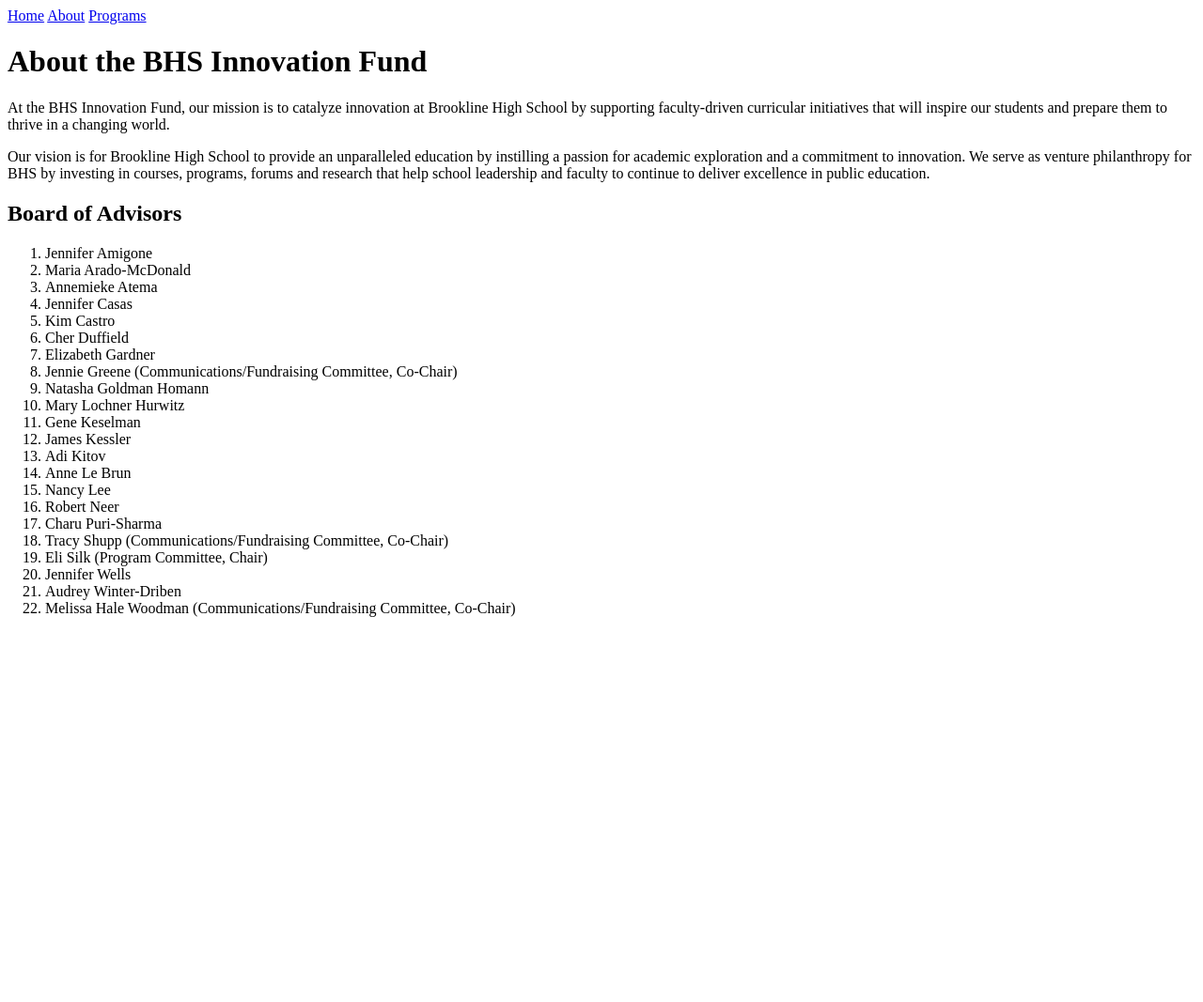
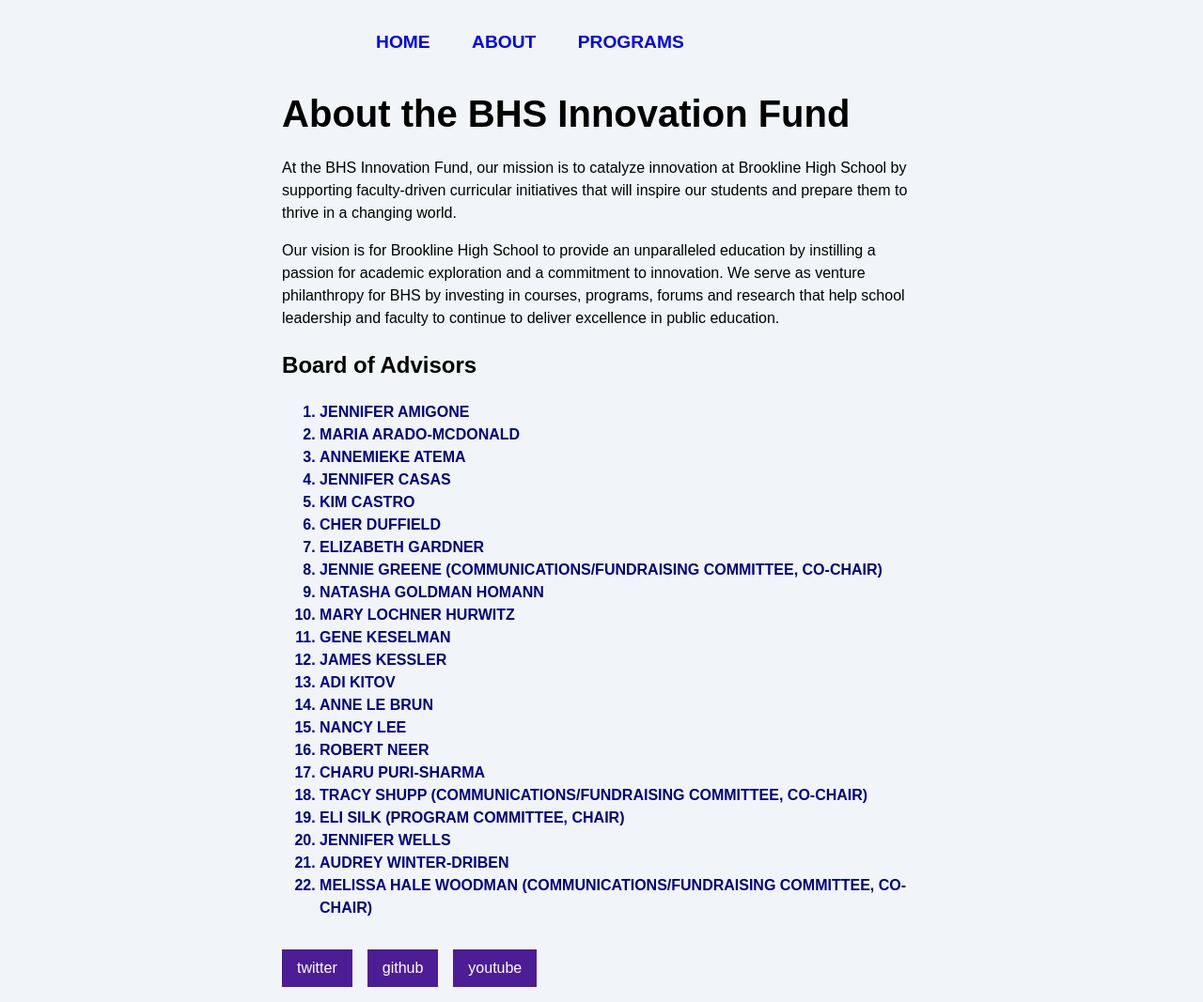
Before and after one commit to elisilk/bhs-innovation-fund, an Astro site: page /about in a window 1280 px wide. Shown: the whole page at 94% size. Before the commit the page ends 800 px from the top, so only its background shows below. Built offline with nearby package versions, Linux system fonts and the light colour scheme; Astro itself is replaced by a stand-in of ours.

Commit message:
Created a base layout.

```diff
--- /dev/null
+++ b/src/components/Footer.astro
@@ -0,0 +1,17 @@
+---
+import Social from "./Social.astro";
+---
+
+<style>
+  footer {
+    display: flex;
+    gap: 1rem;
+    margin-top: 2rem;
+  }
+</style>
+
+<footer>
+  <Social platform="twitter" username="astrodotbuild" />
+  <Social platform="github" username="withastro" />
+  <Social platform="youtube" username="astrodotbuild" />
+</footer>
--- /dev/null
+++ b/src/components/Hamburger.astro
@@ -0,0 +1,9 @@
+---
+
+---
+
+<div class="hamburger">
+  <span class="line"></span>
+  <span class="line"></span>
+  <span class="line"></span>
+</div>
--- /dev/null
+++ b/src/components/Header.astro
@@ -0,0 +1,11 @@
+---
+import Navigation from "./Navigation.astro";
+import Hamburger from "./Hamburger.astro";
+---
+
+<header>
+  <nav>
+    <Hamburger />
+    <Navigation />
+  </nav>
+</header>
--- /dev/null
+++ b/src/components/Navigation.astro
@@ -0,0 +1,9 @@
+---
+
+---
+
+<div class="nav-links">
+  <a href="/">Home</a>
+  <a href="/about/">About</a>
+  <a href="/programs/">Programs</a>
+</div>
--- /dev/null
+++ b/src/components/Social.astro
@@ -0,0 +1,14 @@
+---
+const { platform, username } = Astro.props;
+---
+
+<a href={`https://www.${platform}.com/${username}`}>{platform}</a>
+
+<style>
+  a {
+    padding: 0.5rem 1rem;
+    color: white;
+    background-color: #4c1d95;
+    text-decoration: none;
+  }
+</style>
--- /dev/null
+++ b/src/layouts/BaseLayout.astro
@@ -0,0 +1,25 @@
+---
+import Header from "../components/Header.astro";
+import Footer from "../components/Footer.astro";
+import "../styles/global.css";
+const { pageTitle } = Astro.props;
+---
+
+<html lang="en">
+  <head>
+    <meta charset="utf-8" />
+    <link rel="icon" type="image/svg+xml" href="/favicon.svg" />
+    <meta name="viewport" content="width=device-width" />
+    <meta name="generator" content={Astro.generator} />
+    <title>{pageTitle}</title>
+  </head>
+  <body>
+    <Header />
+    <h1>{pageTitle}</h1>
+    <slot />
+    <Footer />
+    <script>
+      import "../scripts/menu.js";
+    </script>
+  </body>
+</html>
--- a/src/pages/about.astro
+++ b/src/pages/about.astro
@@ -1,4 +1,5 @@
 ---
+import BaseLayout from "../layouts/BaseLayout.astro";
 const pageTitle = "About the BHS Innovation Fund";
 
 const advisors = [
@@ -25,22 +26,13 @@
   "Audrey Winter-Driben",
   "Melissa Hale Woodman (Communications/Fundraising Committee, Co-Chair)",
 ];
+
+const advisorColor = "navy";
+const fontWeight = "bold";
+const textCase = "uppercase";
 ---
 
-<html lang="en">
-  <head>
-    <meta charset="utf-8" />
-    <link rel="icon" type="image/svg+xml" href="/favicon.svg" />
-    <meta name="viewport" content="width=device-width" />
-    <meta name="generator" content={Astro.generator} />
-    <title>{pageTitle}</title>
-  </head>
-  <body>
-    <a href="/">Home</a>
-    <a href="/about/">About</a>
-    <a href="/programs/">Programs</a>
-
-    <h1>{pageTitle}</h1>
+<BaseLayout pageTitle={pageTitle}>
   <p>
     At the BHS Innovation Fund, our mission is to catalyze innovation at
     Brookline High School by supporting faculty-driven curricular initiatives
@@ -48,17 +40,27 @@
     world.
   </p>
   <p>
-      Our vision is for Brookline High School to provide an unparalleled
-      education by instilling a passion for academic exploration and a
-      commitment to innovation. We serve as venture philanthropy for BHS by
-      investing in courses, programs, forums and research that help school
-      leadership and faculty to continue to deliver excellence in public
-      education.
+    Our vision is for Brookline High School to provide an unparalleled education
+    by instilling a passion for academic exploration and a commitment to
+    innovation. We serve as venture philanthropy for BHS by investing in
+    courses, programs, forums and research that help school leadership and
+    faculty to continue to deliver excellence in public education.
   </p>
 
   <h2>Board of Advisors</h2>
   <ol>
-      {advisors.map((advisor) => <li>{advisor}</li>)}
+    {advisors.map((advisor) => <li class="advisor">{advisor}</li>)}
   </ol>
-  </body>
-</html>
+</BaseLayout>
+
+<style define:vars={{ advisorColor, fontWeight, textCase }}>
+  h1 {
+    color: purple;
+    font-size: 4rem;
+  }
+  .advisor {
+    color: var(--advisorColor);
+    font-weight: var(--fontWeight);
+    text-transform: var(--textCase);
+  }
+</style>
--- /dev/null
+++ b/src/scripts/menu.js
@@ -0,0 +1,3 @@
+document.querySelector(".hamburger").addEventListener("click", () => {
+  document.querySelector(".nav-links").classList.toggle("expanded");
+});
--- /dev/null
+++ b/src/styles/global.css
@@ -0,0 +1,83 @@
+html {
+  background-color: #f1f5f9;
+  font-family: sans-serif;
+}
+
+body {
+  margin: 0 auto;
+  width: 100%;
+  max-width: 80ch;
+  padding: 1rem;
+  line-height: 1.5;
+}
+
+* {
+  box-sizing: border-box;
+}
+
+h1 {
+  margin: 1rem 0;
+  font-size: 2.5rem;
+}
+
+/* nav styles */
+
+.hamburger {
+  padding-right: 20px;
+  cursor: pointer;
+}
+
+.hamburger .line {
+  display: block;
+  width: 40px;
+  height: 5px;
+  margin-bottom: 10px;
+  background-color: #ff9776;
+}
+
+.nav-links {
+  width: 100%;
+  top: 5rem;
+  left: 48px;
+  background-color: #ff9776;
+  display: none;
+  margin: 0;
+}
+
+.nav-links a {
+  display: block;
+  text-align: center;
+  padding: 10px 0;
+  text-decoration: none;
+  font-size: 1.2rem;
+  font-weight: bold;
+  text-transform: uppercase;
+}
+
+.nav-links a:hover,
+.nav-links a:focus {
+  background-color: #ff9776;
+}
+
+.expanded {
+  display: unset;
+}
+
+@media screen and (min-width: 636px) {
+  .nav-links {
+    margin-left: 5em;
+    display: block;
+    position: static;
+    width: auto;
+    background: none;
+  }
+
+  .nav-links a {
+    display: inline-block;
+    padding: 15px 20px;
+  }
+
+  .hamburger {
+    display: none;
+  }
+}
```
Also changed, not shown: src/pages/index.astro (+4 -16 lines), src/pages/programs.astro (+4 -17 lines). Lines whose indentation alone changed are shown as unchanged.
